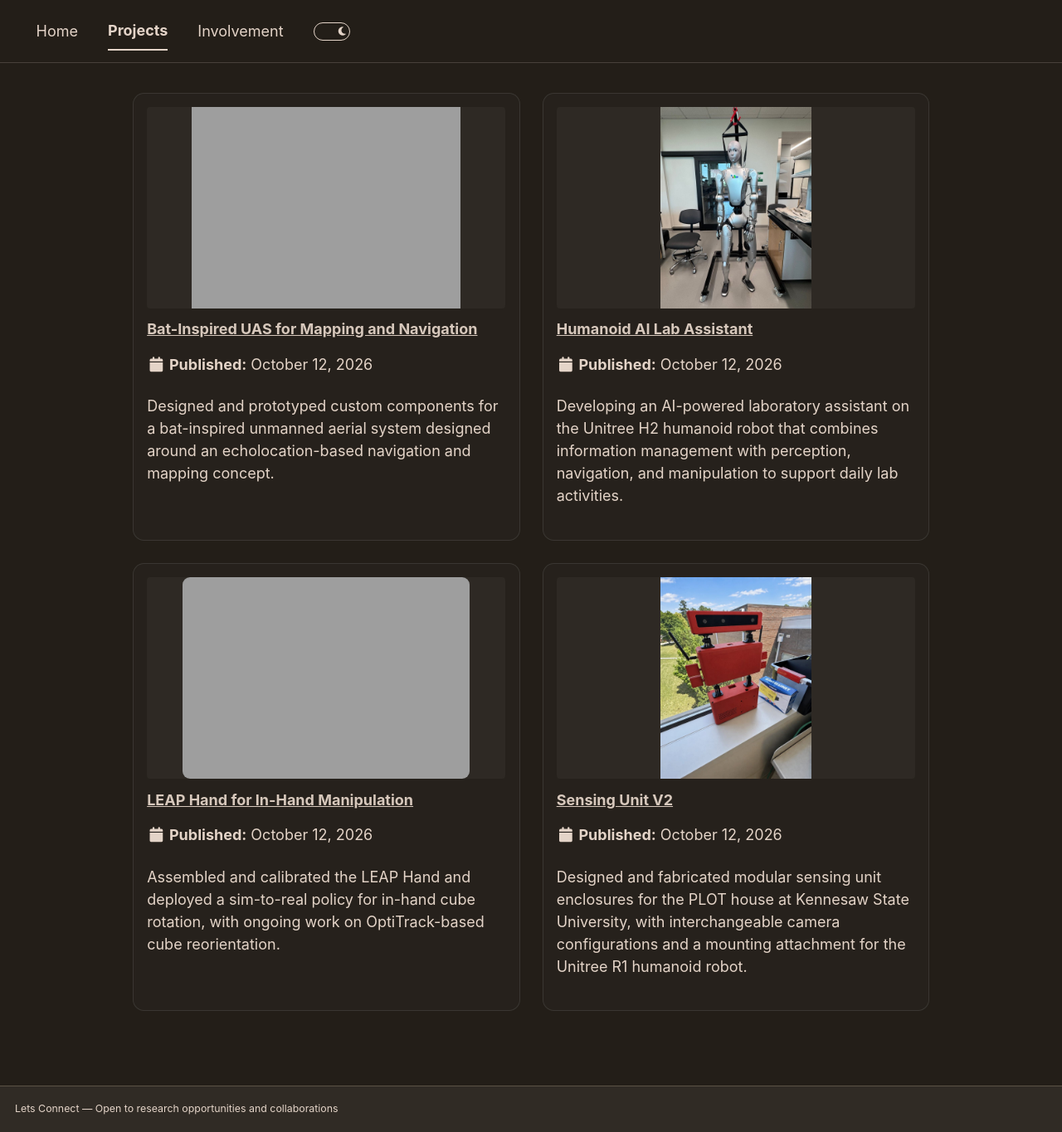
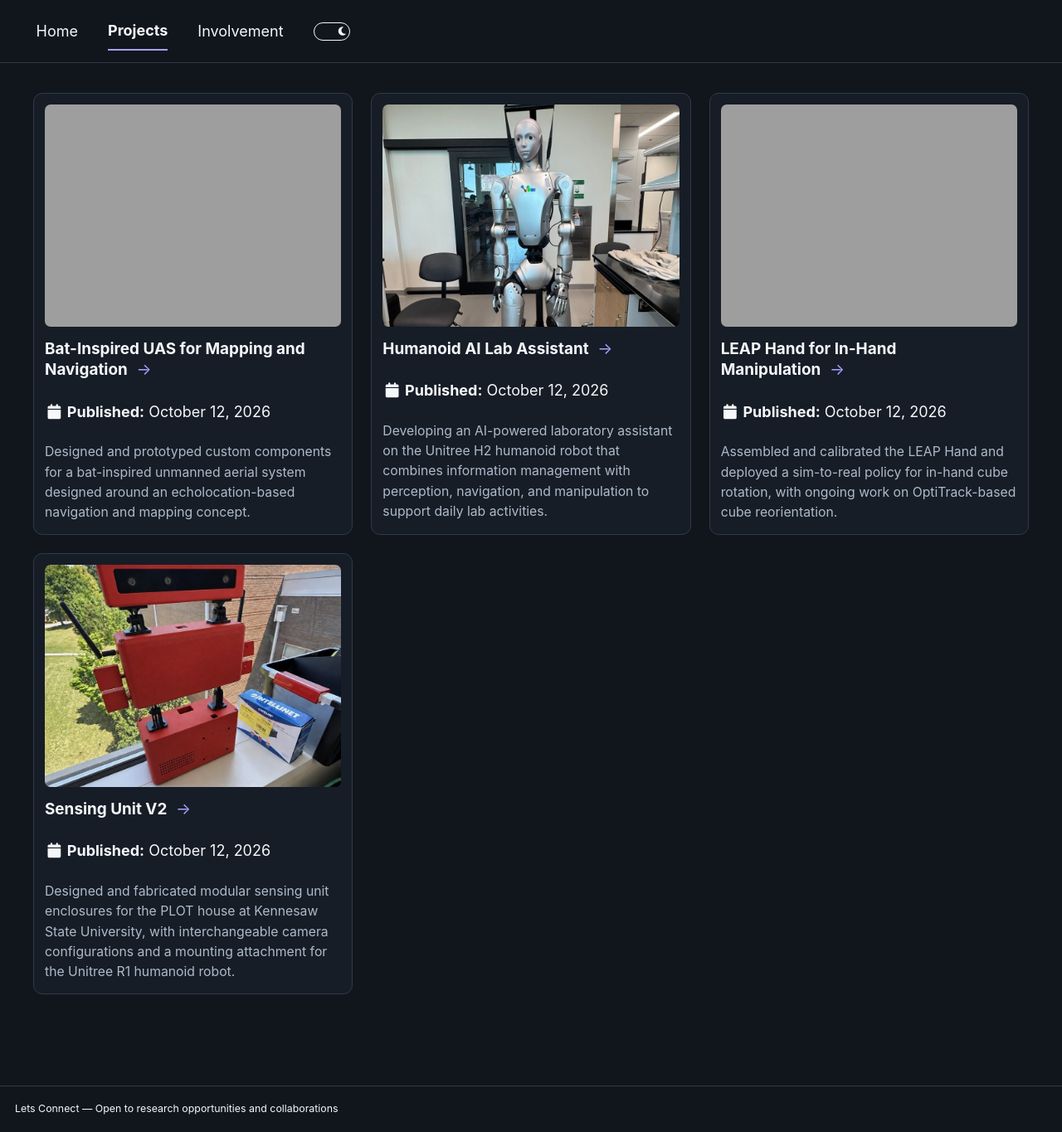
Before and after one commit to laurn156/laurn156.github.io, a Jekyll site: the page built from _pages/projects.md, in a window 1280 px wide and 1365 px high. Shown: the whole window at 83% size. Built offline with Jekyll 4.4.1, drawn with Linux system fonts in a browser that asks for light colours; a style sheet for code colours, icons or effects is not loaded.

Commit message:
- Projects page: responsive 3/2/1-column grid of bordered cards with 4:3 cover images, bold titles with accent arrows, and subtle hover effects; whole card is clickable - New "portfolio" theme: cool navy-charcoal dark mode and warm off-white light mode, applied across the whole site via theme variables - Dark mode is now the default; saved light preference applies before first paint - Replace hardcoded gold accents on Home, Involvement, and avatar with the theme accent color - Fix nested <p> in project card descriptions and trim trailing space in titles

```diff
--- a/_config.yml
+++ b/_config.yml
@@ -8,7 +8,7 @@
 
 # Basic Site Settings
 locale                   : "en-US"
-site_theme               : "dirt" # The available themes options are "default", "air", "sunrise", "mint", "dirt" and "contrast"
+site_theme               : "portfolio" # Custom navy/off-white theme; template options are "default", "air", "sunrise", "mint", "dirt" and "contrast"
 title                    : "Lauren Nunez"
 title_separator          : "-"
 name                     : &name "Lauren Nunez"
--- a/_includes/archive-single.html
+++ b/_includes/archive-single.html
@@ -7,7 +7,7 @@
 {% endif %}
 
 {% if post.id %}
-  {% assign title = post.title | markdownify | remove: "<p>" | remove: "</p>" %}
+  {% assign title = post.title | markdownify | remove: "<p>" | remove: "</p>" | strip %}
 {% else %}
   {% assign title = post.title %}
 {% endif %}
@@ -47,7 +47,7 @@
         {% endif %}
 
     {% if post.excerpt and site.read_more != 'enabled' %}
-    <p class="archive__item-excerpt" itemprop="description">{{ post.excerpt | markdownify }}</p>
+    <p class="archive__item-excerpt" itemprop="description">{{ post.excerpt | markdownify | remove: '<p>' | remove: '</p>' | strip }}</p>
     {% elsif post.excerpt and site.read_more == 'enabled' %}
     <p class="archive__item-excerpt" itemprop="description"><p>{{ post.excerpt | markdownify | remove: '<p>' | remove: '</p>' }}<strong><a href="{{ base_path }}{{ post.url }}" rel="permalink"> Read more</a></strong></p></p>
     {% endif %}
--- a/_includes/head.html
+++ b/_includes/head.html
@@ -10,6 +10,10 @@
 
 <script>
   document.documentElement.className = document.documentElement.className.replace(/\bno-js\b/g, '') + ' js ';
+  // Dark is the default; apply a saved light preference before first paint.
+  try {
+    if (localStorage.getItem("theme") === "light") document.documentElement.removeAttribute("data-theme");
+  } catch (e) {}
 </script>
 
 <!-- For all browsers -->
--- a/_layouts/default.html
+++ b/_layouts/default.html
@@ -5,7 +5,7 @@ layout: compress
 {% include base_path %}
 
 <!doctype html>
-<html lang="{{ site.locale | slice: 0,2 }}" class="no-js"{% if site.site_theme == "dark" %} data-theme="dark"{% endif %}>
+<html lang="{{ site.locale | slice: 0,2 }}" class="no-js" data-theme="dark">
   <head>
     {% include head.html %}
     {% include head/custom.html %}
--- /dev/null
+++ b/_sass/theme/_portfolio_dark.scss
@@ -0,0 +1,60 @@
+/* ==========================================================================
+   PORTFOLIO THEME - DARK VERSION (cool navy charcoal)
+   ========================================================================== */
+/* Color codes used for the theme */
+$background                 : #11161d;
+$surface                    : #161d26;
+$border                     : #303a46;
+$border-hover               : #46525f;
+$text                       : #f5f7fa;
+$text-muted                 : #aebaca;
+$accent                     : #a5a0ff;
+$accent-hover               : #c4c1ff;
+
+/* Color codes used for the site */
+$danger-color               : #d35c5c;
+$info-color                 : #88a4d3;
+$notice-color               : #ca7f32;
+$success-color              : #b7ba53;
+$warning-color              : #e0ac16;
+
+/* Other basic settings for the template */
+$border-radius              : 4px;
+$box-shadow                 : 0 1px 1px rgba(0, 0, 0, 0.125);
+$global-transition          : all 0.2s ease-in-out;
+$masthead-height            : 70px;
+$navicon-width              : 28px;
+$navicon-height             : 4px;
+$sidebar-link-max-width     : 250px;
+$sidebar-screen-min-width   : 1024px;
+
+/* Dark theme for the site */
+html[data-theme="dark"] {
+  --global-base-color                 : #{$accent};
+  --global-bg-color                   : #{$background};
+  --global-surface-color              : #{$surface};
+  --global-footer-bg-color            : #{$background};
+  --global-border-color               : #{$border};
+  --global-border-hover-color         : #{$border-hover};
+  --global-dark-border-color          : #{$border};
+  --global-code-background-color      : #{$surface};
+  --global-code-text-color            : #{$text-muted};
+  --global-fig-caption-color          : #{$text-muted};
+  --global-link-color                 : #{$accent};
+  --global-link-color-hover           : #{$accent-hover};
+  --global-link-color-visited         : #{$accent};
+  --global-masthead-link-color        : #{$text};
+  --global-masthead-link-color-hover  : #{$accent};
+  --global-text-color                 : #{$text};
+  --global-text-color-light           : #{$text-muted};
+  --global-thead-color                : #{$border};
+  --global-accent-color               : #{$accent};
+  --global-accent-soft-color          : #{rgba($accent, 0.12)};
+}
+
+/* Footer styling for dark mode */
+html[data-theme="dark"] {
+  footer {
+    color: #{$text};
+  }
+}
--- /dev/null
+++ b/_sass/theme/_portfolio_light.scss
@@ -0,0 +1,63 @@
+/* ==========================================================================
+   PORTFOLIO THEME - LIGHT VERSION (soft warm off-white)
+   ========================================================================== */
+/* Color codes used for the theme */
+$background                 : #f8f7f4;
+$surface                    : #ffffff;
+$border                     : #e5e3de;
+$border-hover               : #cdcac3;
+$text                       : #20252b;
+$text-muted                 : #626a73;
+$accent                     : #625db5;
+$accent-hover               : #4b4699;
+
+/* Color codes used for the site */
+$danger-color               : #d35c5c;
+$info-color                 : #88a4d3;
+$notice-color               : #b49368;
+$success-color              : #6eb958;
+$warning-color              : #e0ac16;
+
+/* Other basic settings for the template */
+$border-radius              : 4px;
+$box-shadow                 : 0 1px 1px rgba(0, 0, 0, 0.125);
+$global-transition          : all 0.2s ease-in-out;
+$masthead-height            : 70px;
+$navicon-width              : 28px;
+$navicon-height             : 4px;
+$sidebar-link-max-width     : 250px;
+$sidebar-screen-min-width   : 1024px;
+
+/* Light theme for the site */
+:root {
+  --global-base-color                 : #{$accent};
+  --global-bg-color                   : #{$background};
+  --global-surface-color              : #{$surface};
+  --global-footer-bg-color            : #{$background};
+  --global-border-color               : #{$border};
+  --global-border-hover-color         : #{$border-hover};
+  --global-dark-border-color          : #{$border};
+  --global-code-background-color      : #{$surface};
+  --global-code-text-color            : #{$text};
+  --global-fig-caption-color          : #{$text-muted};
+  --global-link-color                 : #{$accent};
+  --global-link-color-hover           : #{$accent-hover};
+  --global-link-color-visited         : #{$accent};
+  --global-masthead-link-color        : #{$text};
+  --global-masthead-link-color-hover  : #{$accent};
+  --global-text-color                 : #{$text};
+  --global-text-color-light           : #{$text-muted};
+  --global-thead-color                : #{$border};
+  --global-accent-color               : #{$accent};
+  --global-accent-soft-color          : #{rgba($accent, 0.1)};
+}
+
+footer {
+  color: #{$text};
+}
+
+// Do not change the color of the social icons in the feed icons
+.page__footer-follow .social-icons i:not(.fa-rss-square),
+.page__footer-follow .social-icons .svg-inline--fa:not(.fa-rss-square) {
+  color: inherit;
+}
--- a/assets/css/main.scss
+++ b/assets/css/main.scss
@@ -41,6 +41,11 @@
 /* Portfolio layout refinements */
 .masthead__menu-item--lg {
   display: none !important;
+}
+
+.masthead__menu-item.selected a,
+.masthead__menu-item.selected a:hover {
+  border-bottom-color: var(--global-accent-color);
 }
 
 @media screen and (min-width: 64em) {
@@ -87,9 +92,9 @@
   position: relative;
   overflow: hidden;
   margin: 0;
-  border: 1px solid rgba(127, 127, 127, 0.22);
+  border: 1px solid var(--global-border-color);
   border-radius: 0.75rem;
-  background: rgba(127, 127, 127, 0.06);
+  background: var(--global-surface-color);
   transform: translateZ(0);
   transition: transform 220ms cubic-bezier(0.2, 0.8, 0.2, 1),
               box-shadow 220ms ease,
@@ -109,7 +114,7 @@
 @media (hover: hover) {
   .project-gallery figure:hover {
     z-index: 1;
-    border-color: rgba(70, 120, 210, 0.5);
+    border-color: var(--global-border-hover-color);
     box-shadow: 0 1rem 2rem rgba(0, 0, 0, 0.18);
     transform: translateY(-8px) scale(1.025);
   }
@@ -122,12 +127,13 @@
 
 .project-gallery figcaption {
   padding: 0.65rem 0.85rem;
-  border-top: 1px solid rgba(127, 127, 127, 0.18);
+  border-top: 1px solid var(--global-border-color);
   font-size: 0.85em;
   font-weight: 600;
   text-align: center;
 }
 
+/* Projects page: responsive grid of bordered cards */
 #main:has(.project-grid) .page__title {
   display: none;
 }
@@ -143,10 +149,10 @@
 
 .project-grid {
   display: grid;
-  grid-template-columns: repeat(2, minmax(0, 1fr));
-  gap: 1.5rem;
+  grid-template-columns: repeat(3, minmax(0, 1fr));
+  gap: 22px;
   width: 100%;
-  max-width: 960px;
+  max-width: 1200px;
   margin: 0.75rem auto 0;
 }
 
@@ -157,47 +163,128 @@
 }
 
 .project-grid .archive__item {
+  position: relative;
+  display: flex;
+  flex-direction: column;
   height: 100%;
-  padding: 0.9rem;
-  border: 1px solid rgba(127, 127, 127, 0.22);
-  border-radius: 0.75rem;
-  background: rgba(127, 127, 127, 0.04);
-  transition: transform 180ms ease, box-shadow 180ms ease;
-}
-
-.project-grid .archive__item:hover {
-  transform: translateY(-4px);
-  box-shadow: 0 0.75rem 1.5rem rgba(0, 0, 0, 0.14);
+  padding: 13px;
+  border: 1px solid var(--global-border-color);
+  border-radius: 11px;
+  background: var(--global-surface-color);
+  transition: border-color 250ms ease;
 }
 
 .project-grid .archive__item-teaser {
   width: 100%;
   max-height: none;
-  aspect-ratio: 16 / 9;
-  background: rgba(127, 127, 127, 0.08);
+  aspect-ratio: 4 / 3;
+  border-radius: 7px;
+  background: var(--global-bg-color);
+  box-shadow: none;
 }
 
 .project-grid .archive__item-teaser img {
+  display: block;
   width: 100%;
   height: 100%;
   margin: 0;
-  border-radius: 0.5rem;
-  object-fit: contain;
+  object-fit: cover;
+  object-position: 50% 50%;
+  transition: transform 300ms ease;
 }
 
 .project-grid .archive__item-title {
-  margin-top: 0.8rem;
+  margin: 14px 0 6px;
+  font-size: 1.05rem;
+  font-weight: 700;
+  line-height: 1.35;
+  text-decoration: none;
+}
+
+.project-grid .archive__item-title a {
+  color: var(--global-text-color);
+  text-decoration: none;
+}
+
+/* The title link covers the whole card so the card is one click target. */
+.project-grid .archive__item-title a::before {
+  content: "";
+  position: absolute;
+  inset: 0;
+  z-index: 1;
+  border-radius: 11px;
+}
+
+/* A non-breaking space keeps the arrow on the same line as the last word. */
+.project-grid .archive__item-title a::after {
+  content: "\00a0\00a0\2192";
+  position: relative;
+  left: 0;
+  color: var(--global-accent-color);
+  font-weight: 400;
+  transition: left 250ms ease;
+}
+
+.project-grid .archive__item-excerpt {
+  display: block;
+  margin: 0;
+  color: var(--global-text-color-light);
+  font-size: 0.875rem;
+  line-height: 1.55;
+}
+
+.project-grid .archive__item:hover .archive__item-title {
+  text-decoration: none;
+}
+
+.project-grid .archive__item:focus-within {
+  border-color: var(--global-accent-color);
+}
+
+@media (hover: hover) {
+  .project-grid .archive__item:hover {
+    border-color: var(--global-border-hover-color);
+  }
+
+  .project-grid .archive__item:hover .archive__item-teaser img {
+    transform: scale(1.04);
+  }
+
+  .project-grid .archive__item:hover .archive__item-title a::after {
+    left: 4px;
+  }
+}
+
+/* Per-image framing keeps each subject visible in the 4:3 crop. */
+.project-grid .archive__item-teaser img[src$="/hand-main.png"] {
+  object-position: 50% 55%;
+}
+
+.project-grid .archive__item-teaser img[src$="/humanoid-main.jpg"] {
+  object-position: 50% 30%;
+}
+
+.project-grid .archive__item-teaser img[src$="/sensing-unit-main.jpg"] {
+  object-position: 50% 40%;
 }
 
 @media (prefers-reduced-motion: reduce) {
   .project-gallery figure,
   .project-gallery img,
-  .project-grid .archive__item {
+  .project-grid .archive__item,
+  .project-grid .archive__item-teaser img,
+  .project-grid .archive__item-title a::after {
     transition: none;
   }
 }
 
-@media screen and (max-width: 48em) {
+@media screen and (max-width: 56.25em) {
+  .project-grid {
+    grid-template-columns: repeat(2, minmax(0, 1fr));
+  }
+}
+
+@media screen and (max-width: 37.5em) {
   .project-grid {
     grid-template-columns: 1fr;
   }
@@ -219,7 +306,7 @@
   display: inline-block;
   margin: 0 0 0.85rem;
   padding-bottom: 0.45rem;
-  border-bottom: 2px solid #b49a5a;
+  border-bottom: 2px solid var(--global-accent-color);
   font-size: clamp(1.65rem, 3vw, 2.35rem);
   font-weight: 600;
 }
@@ -235,12 +322,12 @@
   max-width: 900px;
   margin: 0 auto 2.5rem;
   padding-top: 2rem;
-  border-top: 1px solid rgba(127, 127, 127, 0.28);
+  border-top: 1px solid var(--global-border-color);
 }
 
 .research-interests > h2 {
   margin: 0 0 1.5rem;
-  color: #b49a5a;
+  color: var(--global-accent-color);
   font-size: 0.95rem;
   letter-spacing: 0.2em;
   text-transform: uppercase;
@@ -255,9 +342,9 @@
 .interest-card {
   min-width: 0;
   padding: 1.15rem 1rem;
-  border: 1px solid rgba(127, 127, 127, 0.2);
+  border: 1px solid var(--global-border-color);
   border-radius: 0.85rem;
-  background: rgba(127, 127, 127, 0.05);
+  background: var(--global-surface-color);
   text-align: center;
   transition: transform 180ms ease, box-shadow 180ms ease, border-color 180ms ease;
 }
@@ -270,8 +357,8 @@
   height: 3.75rem;
   margin-bottom: 0.75rem;
   border-radius: 50%;
-  background: rgba(180, 154, 90, 0.14);
-  color: #b49a5a;
+  background: var(--global-accent-soft-color);
+  color: var(--global-accent-color);
   font-size: 1.55rem;
 }
 
@@ -295,7 +382,7 @@
 
 @media (hover: hover) {
   .interest-card:hover {
-    border-color: rgba(180, 154, 90, 0.48);
+    border-color: var(--global-border-hover-color);
     box-shadow: 0 0.75rem 1.5rem rgba(0, 0, 0, 0.12);
     transform: translateY(-4px);
   }
@@ -321,19 +408,11 @@
   object-position: 50% 53%;
 }
 
-.project-grid .archive__item-teaser img[src$="/hand-main.png"] {
-  display: block;
-  width: 80%;
-  margin: 0 auto;
-  object-fit: cover;
-  object-position: 50% 53%;
-}
-
 /* Fellowship feature and a restrained portrait accent. */
 .author__avatar img {
-  border: 2px solid #b49a5a;
+  border: 2px solid var(--global-accent-color);
   padding: 5px;
-  box-shadow: 0 0 0 5px rgba(180, 154, 90, 0.10);
+  box-shadow: 0 0 0 5px var(--global-accent-soft-color);
 }
 
 /* Involvement entries: a compact list that grows as items are added. */
@@ -346,10 +425,10 @@
 }
 .involvement-item {
   padding: 1rem 1.25rem;
-  border: 1px solid rgba(127, 127, 127, 0.22);
-  border-left: 3px solid #b49a5a;
+  border: 1px solid var(--global-border-color);
+  border-left: 3px solid var(--global-accent-color);
   border-radius: 0.75rem;
-  background: rgba(127, 127, 127, 0.04);
+  background: var(--global-surface-color);
   transition: transform 180ms ease, box-shadow 180ms ease, border-color 180ms ease;
 }
 .involvement-item + .involvement-item {
@@ -357,8 +436,8 @@
 }
 @media (hover: hover) {
   .involvement-item:hover {
-    border-color: rgba(180, 154, 90, 0.48);
-    border-left-color: #b49a5a;
+    border-color: var(--global-border-hover-color);
+    border-left-color: var(--global-accent-color);
     box-shadow: 0 0.75rem 1.5rem rgba(0, 0, 0, 0.14);
     transform: translateY(-4px);
   }
```
